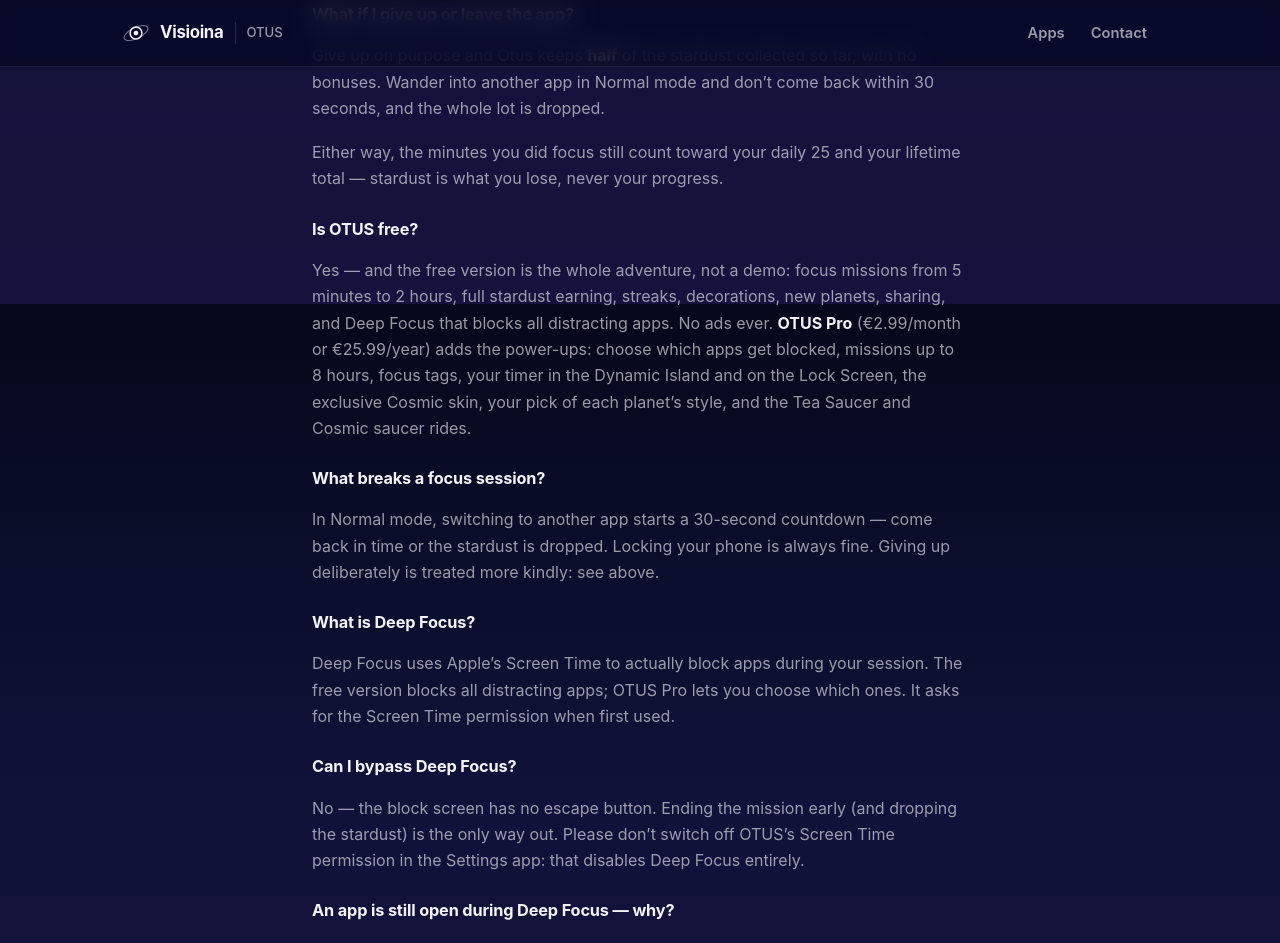
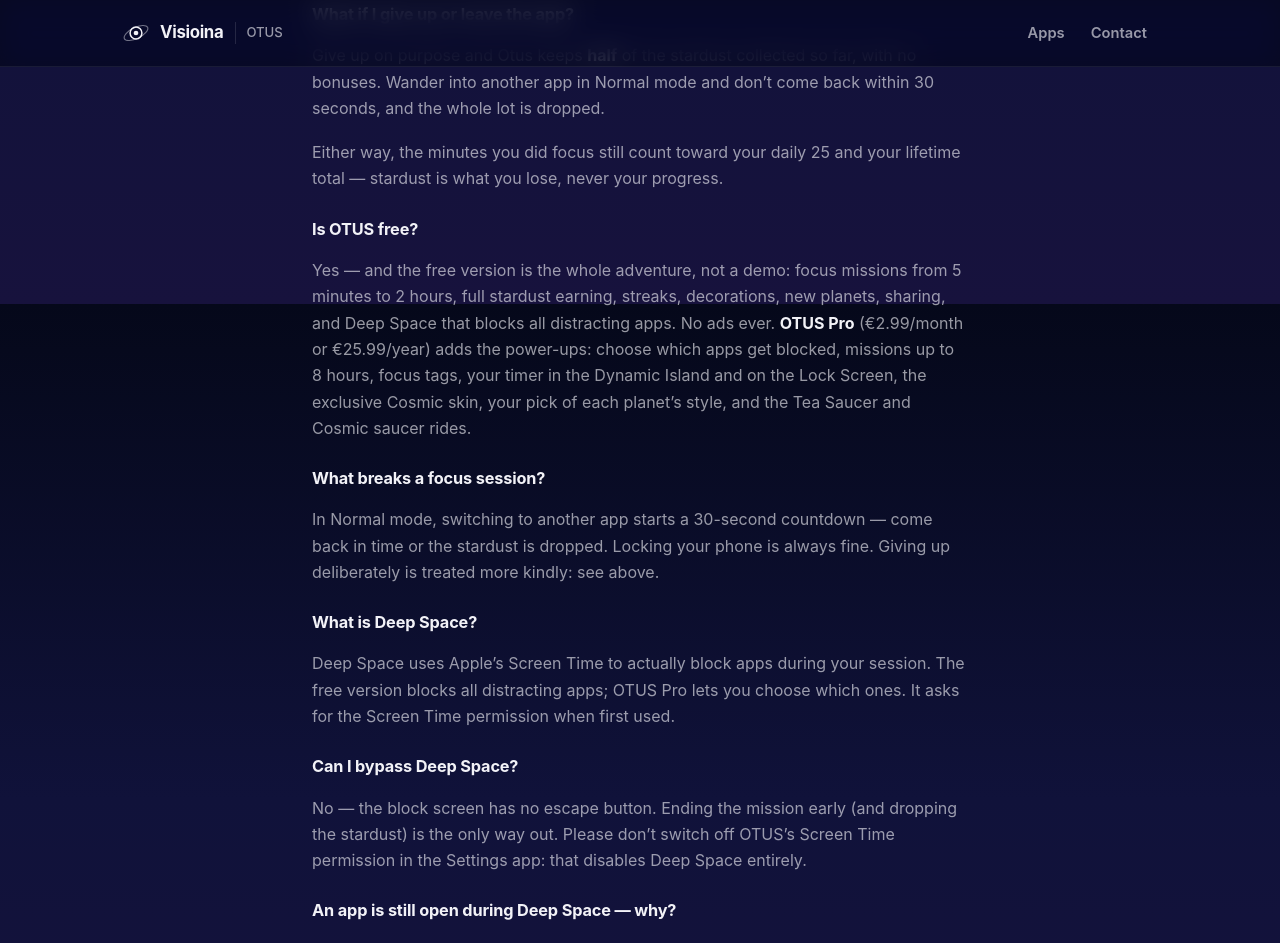
Before and after one commit to selinahti/visioinawebsite, a Jekyll site: the page built from _apps/otus/faq.md, in a window 1280 px wide and 1400 px high, scrolled down 596 px. Shown: the top 943 px of the window. Built offline with Jekyll 4.4.1, drawn with Linux system fonts in a browser that asks for light colours; some of the changed text lies outside the part shown.

Commit message:
Deep Focus is Deep Space
"Deep focus mode" is what Focus Friend calls its blocking mode, and that
app is the most visible thing in this category right now. Nothing legal in
it — the phrase is descriptive and unownable — but next to a companion
character, a currency, decorations, skins and break timers, a shared mode
name starts to read as one more borrowed piece rather than a coincidence.

Deep Space says the same thing in OTUS's own vocabulary, and the line
under the picker already explains the mechanism.

The canonical pages move first, per the rule: the app's in-app summaries
are written to match these, not the other way round. Screenshots are
re-shot from the new build — the segmented control shows both labels, so
every Focus-screen shot carried the old name.

```diff
--- a/_apps/otus/faq.md
+++ b/_apps/otus/faq.md
@@ -8,7 +8,7 @@ app_name: OTUS
 app_url: /apps/otus/
 brand_sub: OTUS
 updated: "Everything about missions, stardust, streaks & Otus."
-description: "Answers about OTUS focus missions, stardust, streaks, Deep Focus, Pro and privacy."
+description: "Answers about OTUS focus missions, stardust, streaks, Deep Space, Pro and privacy."
 ---
 
 ### How do I earn stardust?
@@ -36,7 +36,7 @@ lifetime total — stardust is what you lose, never your progress.
 
 Yes — and the free version is the whole adventure, not a demo: focus missions
 from 5 minutes to 2 hours, full stardust earning, streaks, decorations, new planets,
-sharing, and Deep Focus that blocks all distracting apps. No ads ever.
+sharing, and Deep Space that blocks all distracting apps. No ads ever.
 **OTUS Pro** (€2.99/month or €25.99/year) adds the power-ups: choose which
 apps get blocked, missions up to 8 hours, focus tags, your timer in the Dynamic
 Island and on the Lock Screen, the exclusive Cosmic skin, your pick of each
@@ -48,21 +48,21 @@ In Normal mode, switching to another app starts a 30-second countdown — come
 back in time or the stardust is dropped. Locking your phone is always fine.
 Giving up deliberately is treated more kindly: see above.
 
-### What is Deep Focus?
+### What is Deep Space?
 
-Deep Focus uses Apple's Screen Time to actually block apps during your session.
+Deep Space uses Apple's Screen Time to actually block apps during your session.
 The free version blocks all distracting apps; OTUS Pro lets you choose which
 ones. It asks for the Screen Time permission when first used.
 
-### Can I bypass Deep Focus?
+### Can I bypass Deep Space?
 
 No — the block screen has no escape button. Ending the mission early (and
 dropping the stardust) is the only way out. Please don't switch off OTUS's
-Screen Time permission in the Settings app: that disables Deep Focus entirely.
+Screen Time permission in the Settings app: that disables Deep Space entirely.
 
-### An app is still open during Deep Focus — why?
+### An app is still open during Deep Space — why?
 
-Two things to check. First, on OTUS Pro, Deep Focus only blocks the apps you
+Two things to check. First, on OTUS Pro, Deep Space only blocks the apps you
 picked in Settings → Blocked apps — anything outside that selection stays
 available. The free version blocks every categorised app, so this only applies
 to Pro.
@@ -77,7 +77,7 @@ Settings → Screen Time.
 
 Ticking every category in Apple's app picker does not include Safari — it sits
 outside them, so the only way to catch it is to search for it by name in the
-picker and tick it there. After that Deep Focus shields it like anything else.
+picker and tick it there. After that Deep Space shields it like anything else.
 
 That picker is Apple's, not ours, and it hands back a sealed selection: OTUS
 knows how many apps you chose and nothing about which ones.
```
Also changed, not shown: _apps/otus/index.md (+5 -5 lines), _apps/otus/privacy.md (+2 -2 lines), _apps/otus/support.md (+4 -4 lines), _apps/otus/terms.md (+3 -3 lines), assets/apps/otus/shot-01.jpg, assets/apps/otus/shot-02.jpg, assets/apps/otus/shot-03.jpg, assets/apps/otus/shot-04.jpg, assets/apps/otus/shot-05.jpg, assets/apps/otus/shot-06.jpg, assets/apps/otus/shot-07.jpg, assets/apps/otus/shot-08.jpg, assets/apps/otus/shot-09.jpg, assets/apps/otus/shot-10.jpg, 1 more files.
